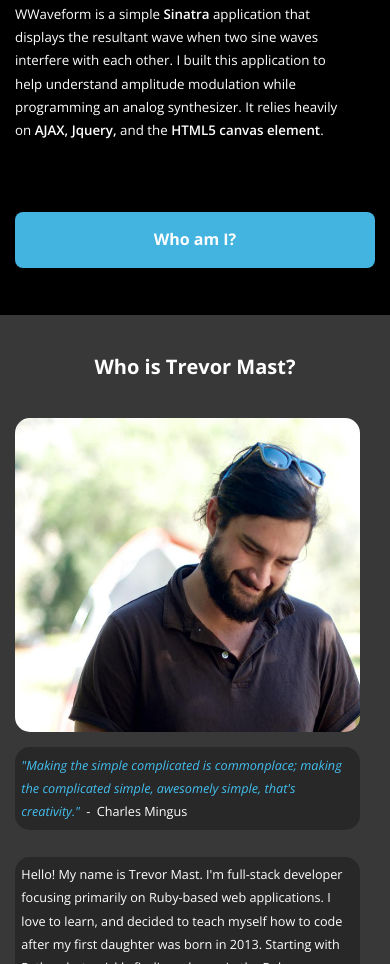
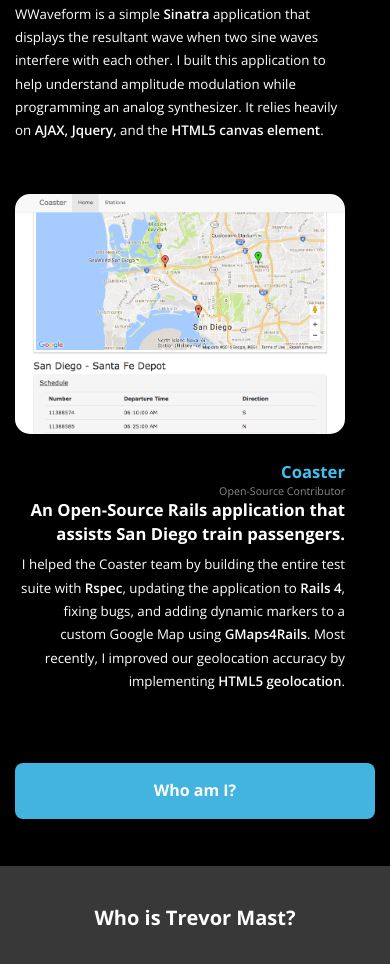
Before and after one commit to trevormast/trevormast.github.io, a plain HTML site: page index.html in a window 390 px wide. Shown: the part 3224-4188 px from the top of the page. Drawn offline with nearby package versions, Linux system fonts and the light colour scheme.

Commit message:
adds coaster to portfolio

```diff
--- a/assets/css/main.css
+++ b/assets/css/main.css
@@ -1680,7 +1680,7 @@
 			color: black;
 		}
 
-		.fugpic-mobile {
+		.portfolio-pic-mobile {
 			display: none;
 		}
 
@@ -2228,11 +2228,11 @@
 		.description-left, .description-right {
 			margin-top: 0;
 		}
-		.fugpic {
+		.portfolio-pic {
 			display: none;
 		}
 
-		.fugpic-mobile {
+		.portfolio-pic-mobile {
 			display: block;
 		}
 
@@ -2244,7 +2244,7 @@
 			order: 2;
 		}
 
-		.fugpic {
+		.portfolio-pic {
 			order: 1;
 		}
 
--- a/assets/js/portfolio.js
+++ b/assets/js/portfolio.js
@@ -2,7 +2,7 @@ function divOrder() {
   console.log('width' + $(window).width())
   if ($(window).width() <= 736) {
     console.log('satisfied width condition')
-    console.log($('.description-left').before('<div class="4u 12u(mobile) fugpic-mobile"><article class="box style2"><a href="http://fugacio.us/" class="image featured"><img src="images/fugacious.png" alt="" id="fugacious" /></a></article></div>'));
+    console.log($('.description-left').before('<div class="4u 12u(mobile) portfolio-pic-mobile"><article class="box style2"><a href="http://fugacio.us/" class="image featured"><img src="images/fugacious.png" alt="" id="fugacious" /></a></article></div>'));
   }
 };
 
--- a/index.html
+++ b/index.html
@@ -116,7 +116,7 @@
 						</div>
 							<!--FUGACIOUS-->
 						<div class="row" id="fugacious">
-							<div class="4u 12u(mobile) fugpic-mobile">
+							<div class="4u 12u(mobile) portfolio-pic-mobile">
 								<article class="box style2">
 									<a href="http://fugacio.us/" class="image featured portfolio"><img src="images/fugacious.png" alt="" id="fugacious" /></a>
 								</article>
@@ -129,7 +129,7 @@
 									<h4>An Open-Source Rails application that sends sensitive information securely.</h4>
 									<p>I helped the Fugacious team by improving UI logic with <strong>Javascript</strong> and <strong>Ruby</strong>; fixing errors, and implementing a daily asynchronous worker to delete expired messages from the database.  I also extended the test suite to cover not only my contributions, but the existing code.</p>
 							</div>
-							<div class="4u 12u(mobile) fugpic">
+							<div class="4u 12u(mobile) portfolio-pic">
 								<article class="box style2">
 									<a href="http://fugacio.us/" class="image featured portfolio"><img src="images/fugacious.png" alt="" id="fugacious-img" /></a>
 
@@ -151,6 +151,27 @@
 										<p>WWaveform is a simple <strong>Sinatra</strong> application that displays the resultant wave when two sine waves interfere with each other. I built this application to help understand amplitude modulation while programming an analog synthesizer. It relies heavily on <strong>AJAX, Jquery,</strong> and the <strong>HTML5 canvas element</strong>. </p>
 								</div>
 							</div>
+								<!--COASTER-->
+							<div class="row" id="coaster">
+								<div class="4u 12u(mobile) portfolio-pic-mobile">
+									<article class="box style2">
+										<a href="https://github.com/amoose/coaster-app/" class="image featured portfolio"><img src="images/coaster.png" alt="" id="coaster" /></a>
+									</article>
+								</div>
+								<div class="8u 12u(mobile) description description-left">
+									<div class="project-header">
+										<h3><a href="https://github.com/amoose/coaster-app/">Coaster</a></h3>
+										<sub>Open-Source Contributor</sub>
+									</div>
+										<h4>An Open-Source Rails application that assists San Diego train passengers.</h4>
+										<p>I helped the Coaster team by building the entire test suite with <strong>Rspec</strong>, updating the application to <strong>Rails 4</strong>, fixing bugs, and adding dynamic markers to a custom Google Map using <strong>GMaps4Rails</strong>. Most recently, I improved our geolocation accuracy by implementing <strong>HTML5 geolocation</strong>.</p>
+								</div>
+								<div class="4u 12u(mobile) portfolio-pic">
+									<article class="box style2">
+										<a href="https://github.com/amoose/coaster-app/" class="image featured portfolio"><img src="images/coaster.png" alt="" id="coaster" /></a>
+
+									</article>
+								</div>
 						</div>
 							<!-- -->
 						<!-- <div class="row" id="other">
```
Also changed, not shown: images/coaster.png (added).
